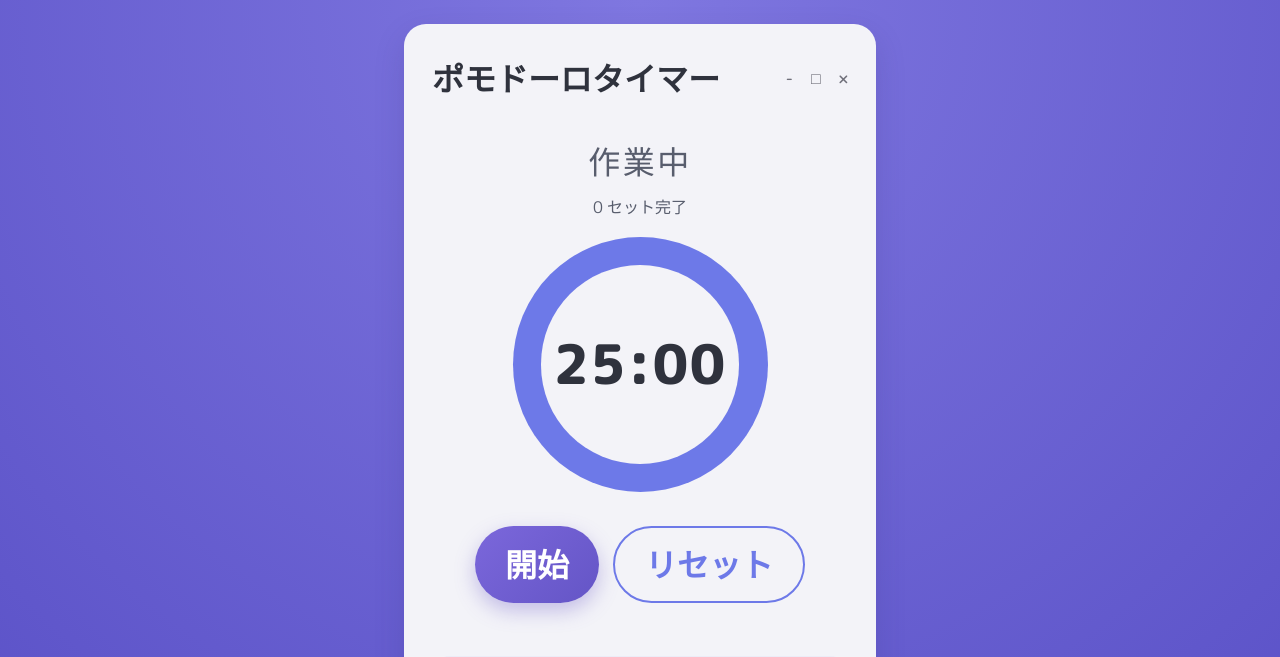
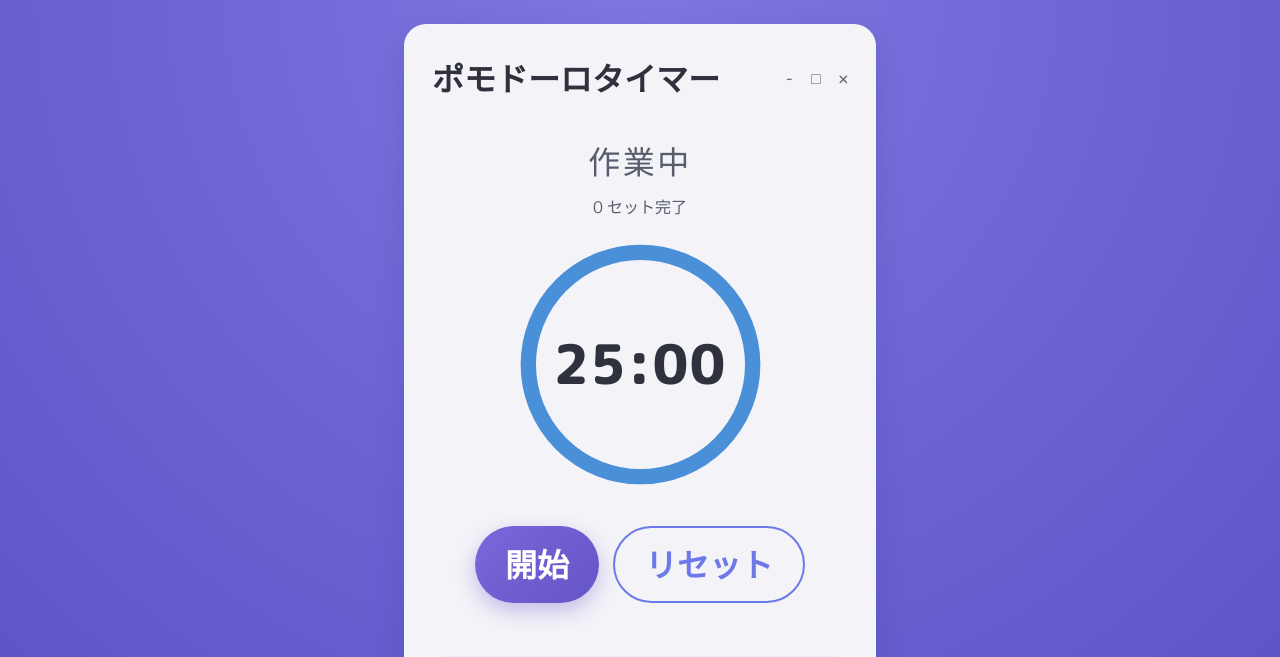
Before and after one commit to DaisukeAsada/2026-GtiHub-Copilot-Workshop-Python, a Flask app: page / in a window 1280 px wide. Shown: the top 657 px of the page. Run offline with Flask 3, Linux system fonts and the light colour scheme; data comes from the database, SQL or seed files in the repository; data that the repository does not hold is empty.

Commit message:
feat: 視覚的フィードバック強化 - SVG円形プログレスバー、色変化、パーティクルエフェクト追加
- SVG円形プログレスバーに変更し、滑らかなアニメーションを実現
- 残り時間に応じて青→黄→赤のグラデーション変化を実装
- 集中時間中にパーティクルと波紋アニメーションを表示
- computeProgressColor関数をtimer_core.mjsに追加（テスト付き）

```diff
--- a/1.pomodoro/static/css/style.css
+++ b/1.pomodoro/static/css/style.css
@@ -76,15 +76,53 @@ body {
   display: grid;
   place-items: center;
   margin-top: 18px;
+  position: relative;
+}
+
+.particle-canvas {
+  position: absolute;
+  top: 50%;
+  left: 50%;
+  transform: translate(-50%, -50%);
+  width: min(80vw, 350px);
+  height: min(80vw, 350px);
+  pointer-events: none;
+  z-index: 0;
 }
 
 .progress-ring {
   width: min(58vw, 255px);
   height: min(58vw, 255px);
   border-radius: 50%;
-  background: conic-gradient(var(--accent) 0 72%, var(--track) 72% 100%);
   display: grid;
   place-items: center;
+  position: relative;
+  z-index: 1;
+}
+
+.progress-ring-svg {
+  position: absolute;
+  top: 0;
+  left: 0;
+  width: 100%;
+  height: 100%;
+  transform: rotate(-90deg);
+}
+
+.progress-ring-track {
+  fill: none;
+  stroke: var(--track);
+  stroke-width: 12;
+}
+
+.progress-ring-indicator {
+  fill: none;
+  stroke: var(--accent);
+  stroke-width: 12;
+  stroke-linecap: round;
+  stroke-dasharray: 553;
+  stroke-dashoffset: 0;
+  transition: stroke-dashoffset 0.4s ease, stroke 0.6s ease;
 }
 
 .progress-inner {
@@ -94,6 +132,8 @@ body {
   background: var(--card-bg);
   display: grid;
   place-items: center;
+  position: relative;
+  z-index: 2;
 }
 
 .time-text {
--- a/1.pomodoro/static/js/timer.js
+++ b/1.pomodoro/static/js/timer.js
@@ -2,6 +2,7 @@ import {
   computeNextSession,
   parsePersistedTimerState,
   computeProgressPercent,
+  computeProgressColor,
   computeRemainingSeconds,
   formatTime,
   getModeDurationSeconds,
@@ -24,6 +25,9 @@ const MODE_LABELS = {
 const modeLabel = document.getElementById("mode-label");
 const setCountText = document.getElementById("set-count-text");
 const progressRing = document.getElementById("progress-ring");
+const progressRingIndicator = document.getElementById("progress-ring-indicator");
+const particleCanvas = document.getElementById("particle-canvas");
+const particleCtx = particleCanvas.getContext("2d");
 const timeText = document.getElementById("time-text");
 const statsCompletedCount = document.getElementById("stats-completed-count");
 const statsFocusDuration = document.getElementById("stats-focus-duration");
@@ -392,9 +396,15 @@ function setStartPauseLabel() {
   startPauseButton.textContent = "再開";
 }
 
+const RING_CIRCUMFERENCE = 2 * Math.PI * 88; // ~553
+
 function renderProgressRing() {
   const percent = computeProgressPercent(remainingSeconds, totalDurationSeconds);
-  progressRing.style.background = `conic-gradient(var(--accent) 0 ${percent}%, var(--track) ${percent}% 100%)`;
+  const offset = RING_CIRCUMFERENCE * (1 - percent / 100);
+  progressRingIndicator.style.strokeDashoffset = String(offset);
+
+  const color = computeProgressColor(remainingSeconds, totalDurationSeconds);
+  progressRingIndicator.style.stroke = color;
 }
 
 function renderSetCount() {
@@ -407,6 +417,12 @@ function render() {
   timeText.textContent = formatTime(remainingSeconds);
   renderProgressRing();
   setStartPauseLabel();
+
+  if (isRunning && currentMode === "work") {
+    startParticleAnimation();
+  } else {
+    stopParticleAnimation();
+  }
 }
 
 function startTicking() {
@@ -544,6 +560,116 @@ enableNotificationButton.addEventListener("click", () => {
   void requestNotificationPermission();
 });
 
+// --- Particle / Ripple Effect ---
+const particles = [];
+let particleAnimationId = null;
+
+function resizeParticleCanvas() {
+  const rect = particleCanvas.getBoundingClientRect();
+  particleCanvas.width = rect.width * window.devicePixelRatio;
+  particleCanvas.height = rect.height * window.devicePixelRatio;
+  particleCtx.scale(window.devicePixelRatio, window.devicePixelRatio);
+}
+
+function createParticle() {
+  const canvas = particleCanvas;
+  const w = canvas.width / window.devicePixelRatio;
+  const h = canvas.height / window.devicePixelRatio;
+  const cx = w / 2;
+  const cy = h / 2;
+  const angle = Math.random() * Math.PI * 2;
+  const radius = Math.random() * 40 + 20;
+  return {
+    x: cx + Math.cos(angle) * radius,
+    y: cy + Math.sin(angle) * radius,
+    vx: (Math.random() - 0.5) * 0.5,
+    vy: (Math.random() - 0.5) * 0.5,
+    life: 1.0,
+    decay: Math.random() * 0.008 + 0.004,
+    size: Math.random() * 3 + 1.5,
+  };
+}
+
+function updateParticles() {
+  for (let i = particles.length - 1; i >= 0; i--) {
+    const p = particles[i];
+    p.x += p.vx;
+    p.y += p.vy;
+    p.life -= p.decay;
+    if (p.life <= 0) {
+      particles.splice(i, 1);
+    }
+  }
+
+  if (isRunning && currentMode === "work" && particles.length < 30) {
+    particles.push(createParticle());
+  }
+}
+
+function drawParticles() {
+  const w = particleCanvas.width / window.devicePixelRatio;
+  const h = particleCanvas.height / window.devicePixelRatio;
+  particleCtx.clearRect(0, 0, w, h);
+
+  for (const p of particles) {
+    particleCtx.globalAlpha = p.life * 0.6;
+    particleCtx.beginPath();
+    particleCtx.arc(p.x, p.y, p.size, 0, Math.PI * 2);
+    particleCtx.fillStyle = computeProgressColor(remainingSeconds, totalDurationSeconds);
+    particleCtx.fill();
+  }
+
+  // Ripple effect
+  if (isRunning && currentMode === "work") {
+    const cx = w / 2;
+    const cy = h / 2;
+    const time = Date.now() / 1000;
+    for (let i = 0; i < 3; i++) {
+      const phase = (time + i * 1.2) % 3.6;
+      const rippleRadius = (phase / 3.6) * (w * 0.45);
+      const rippleAlpha = (1 - phase / 3.6) * 0.15;
+      particleCtx.globalAlpha = rippleAlpha;
+      particleCtx.beginPath();
+      particleCtx.arc(cx, cy, rippleRadius, 0, Math.PI * 2);
+      particleCtx.strokeStyle = computeProgressColor(remainingSeconds, totalDurationSeconds);
+      particleCtx.lineWidth = 1.5;
+      particleCtx.stroke();
+    }
+  }
+
+  particleCtx.globalAlpha = 1;
+}
+
+function animateParticles() {
+  updateParticles();
+  drawParticles();
+  particleAnimationId = requestAnimationFrame(animateParticles);
+}
+
+function startParticleAnimation() {
+  if (particleAnimationId === null) {
+    resizeParticleCanvas();
+    animateParticles();
+  }
+}
+
+function stopParticleAnimation() {
+  if (particleAnimationId !== null) {
+    cancelAnimationFrame(particleAnimationId);
+    particleAnimationId = null;
+    const w = particleCanvas.width / window.devicePixelRatio;
+    const h = particleCanvas.height / window.devicePixelRatio;
+    particleCtx.clearRect(0, 0, w, h);
+    particles.length = 0;
+  }
+}
+
+window.addEventListener("resize", () => {
+  if (particleAnimationId !== null) {
+    resizeParticleCanvas();
+  }
+});
+
 restoreStateFromStorage();
 render();
 updateNotificationButtonState();
--- a/1.pomodoro/static/js/timer_core.mjs
+++ b/1.pomodoro/static/js/timer_core.mjs
@@ -117,6 +117,33 @@ export function parsePersistedTimerState(raw) {
   };
 }
 
+export function computeProgressColor(remainingSeconds, totalDurationSeconds) {
+  if (totalDurationSeconds === 0) {
+    return "rgb(220, 50, 50)";
+  }
+
+  const ratio = clamp(remainingSeconds / totalDurationSeconds, 0, 1);
+
+  // Blue (start) -> Yellow (mid) -> Red (end)
+  // ratio 1.0 = full time remaining = blue (#4A90D9)
+  // ratio 0.5 = half time = yellow (#E8B84A)
+  // ratio 0.0 = no time = red (#DC3232)
+  let r, g, b;
+  if (ratio > 0.5) {
+    const t = (ratio - 0.5) * 2; // 0..1 mapping yellow->blue
+    r = Math.round(232 + (74 - 232) * t);
+    g = Math.round(184 + (144 - 184) * t);
+    b = Math.round(74 + (217 - 74) * t);
+  } else {
+    const t = ratio * 2; // 0..1 mapping red->yellow
+    r = Math.round(220 + (232 - 220) * t);
+    g = Math.round(50 + (184 - 50) * t);
+    b = Math.round(50 + (74 - 50) * t);
+  }
+
+  return `rgb(${r}, ${g}, ${b})`;
+}
+
 export function resolveRestoredTimerState({
   persistedState,
   currentMs,
--- a/1.pomodoro/templates/index.html
+++ b/1.pomodoro/templates/index.html
@@ -25,7 +25,12 @@
   <p id="set-count-text" class="set-count-text">0 セット完了</p>
 
       <section class="timer-area" aria-label="タイマー表示">
+        <canvas id="particle-canvas" class="particle-canvas"></canvas>
         <div id="progress-ring" class="progress-ring">
+          <svg class="progress-ring-svg" viewBox="0 0 200 200">
+            <circle class="progress-ring-track" cx="100" cy="100" r="88" />
+            <circle id="progress-ring-indicator" class="progress-ring-indicator" cx="100" cy="100" r="88" />
+          </svg>
           <div class="progress-inner">
             <p id="time-text" class="time-text">25:00</p>
           </div>
```
Also changed, not shown: 1.pomodoro/tests/timer_core.test.mjs (+21 -0 lines).
